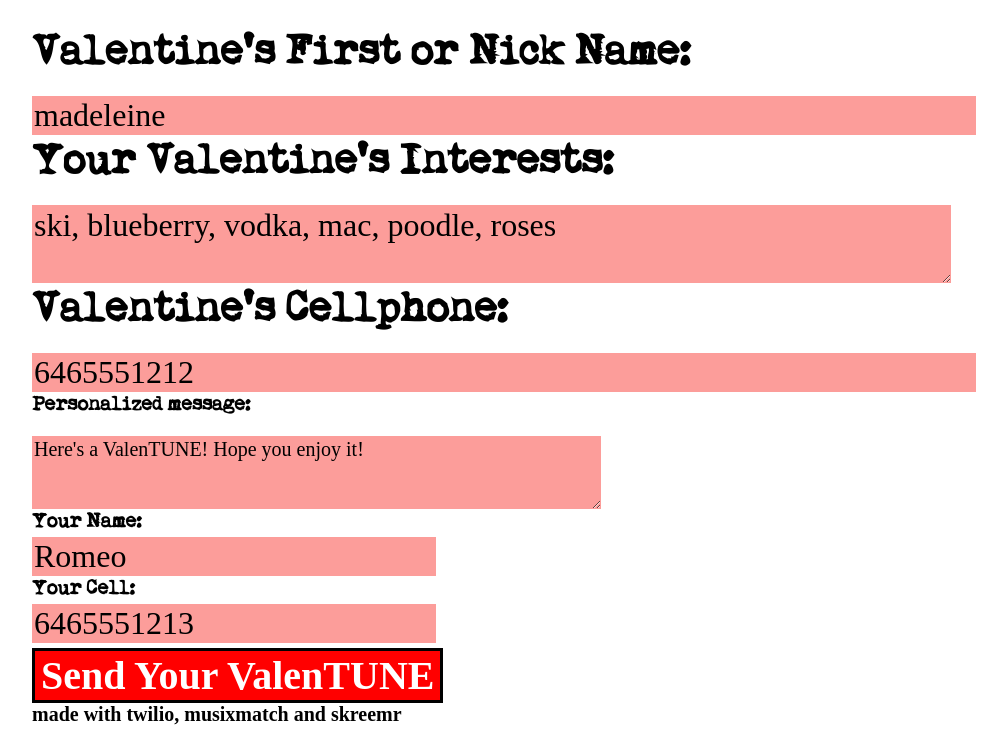
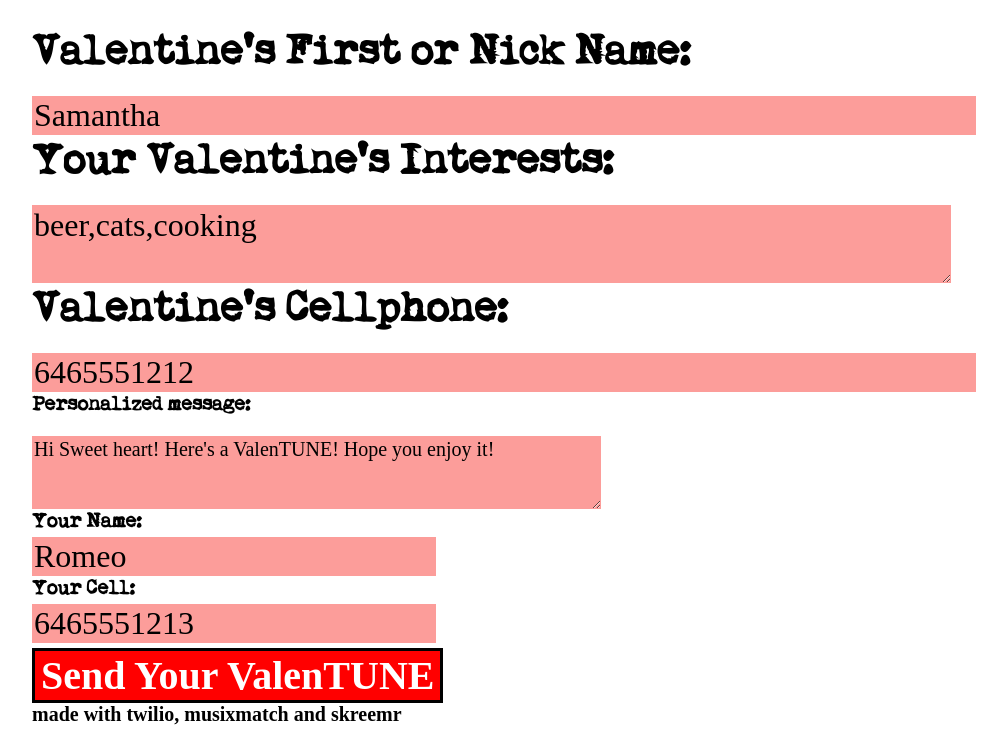
Before and after one commit to natea/Valentunes, a Django app: page / in a window 1280 px wide. Shown: the part 196-930 px from the top of the page, without its empty margins (208-1215 px from the left). Run offline with Django 3.2, Linux system fonts and the light colour scheme; parts of the project's set-up code (start-up, migrations or seed data) failed here and were passed over; some libraries are stand-ins or nearby versions; some web fonts are replaced.

Commit message:
for presentation

```diff
--- a/vt/valentunes/templates/choose.html
+++ b/vt/valentunes/templates/choose.html
@@ -20,7 +20,7 @@
      </li>
     {% endfor %}
 </ul>
-<input type="submit" name="get_url" value="URL Link" class="btn" />
+<!--<input type="submit" name="get_url" value="URL Link" class="btn" />-->
 <input type="submit" name="phone_call" value="Phone Call" class="btn" />
 </form>
 {% endblock %}
--- a/vt/valentunes/templates/index.html
+++ b/vt/valentunes/templates/index.html
@@ -6,12 +6,12 @@
 <div>
   {{ form.to_name.errors }}
 <label for="name">Valentine's First or Nick Name</label><br>
-<input style="content" type="text" name="{{ form.to_name.html_name }}" id="to_name" size="50" value="madeleine" tabindex="1" />
+<input style="content" type="text" name="{{ form.to_name.html_name }}" id="to_name" size="50" value="Samantha" tabindex="1" />
 </div>
 <div>
   {{ form.interests.errors }}
   <label for="{{ form.interests.html_name }}">Your Valentine's Interests</label><br>
-<textarea name="{{ form.interests.html_name }}" rows="2" cols="50">ski, blueberry, vodka, mac, poodle, roses</textarea>
+<textarea name="{{ form.interests.html_name }}" rows="2" cols="50">beer,cats,cooking</textarea>
 </div>
 <div>
 </div>
@@ -22,7 +22,7 @@
 
 <div style = "small">
   <label for="{{ form.intro_note.html_name }}" class="small">Personalized message</label><br>
-<textarea class="small" name="{{ form.intro_note.html_name }}" rows="3" cols="50">Here's a ValenTUNE! Hope you enjoy it!</textarea>
+<textarea class="small" name="{{ form.intro_note.html_name }}" rows="3" cols="50">Hi Sweet heart! Here's a ValenTUNE! Hope you enjoy it!</textarea>
 </div>
 <div>
 <label for="{{ form.from_name.html_name }}" class="small">Your Name</label>
```
